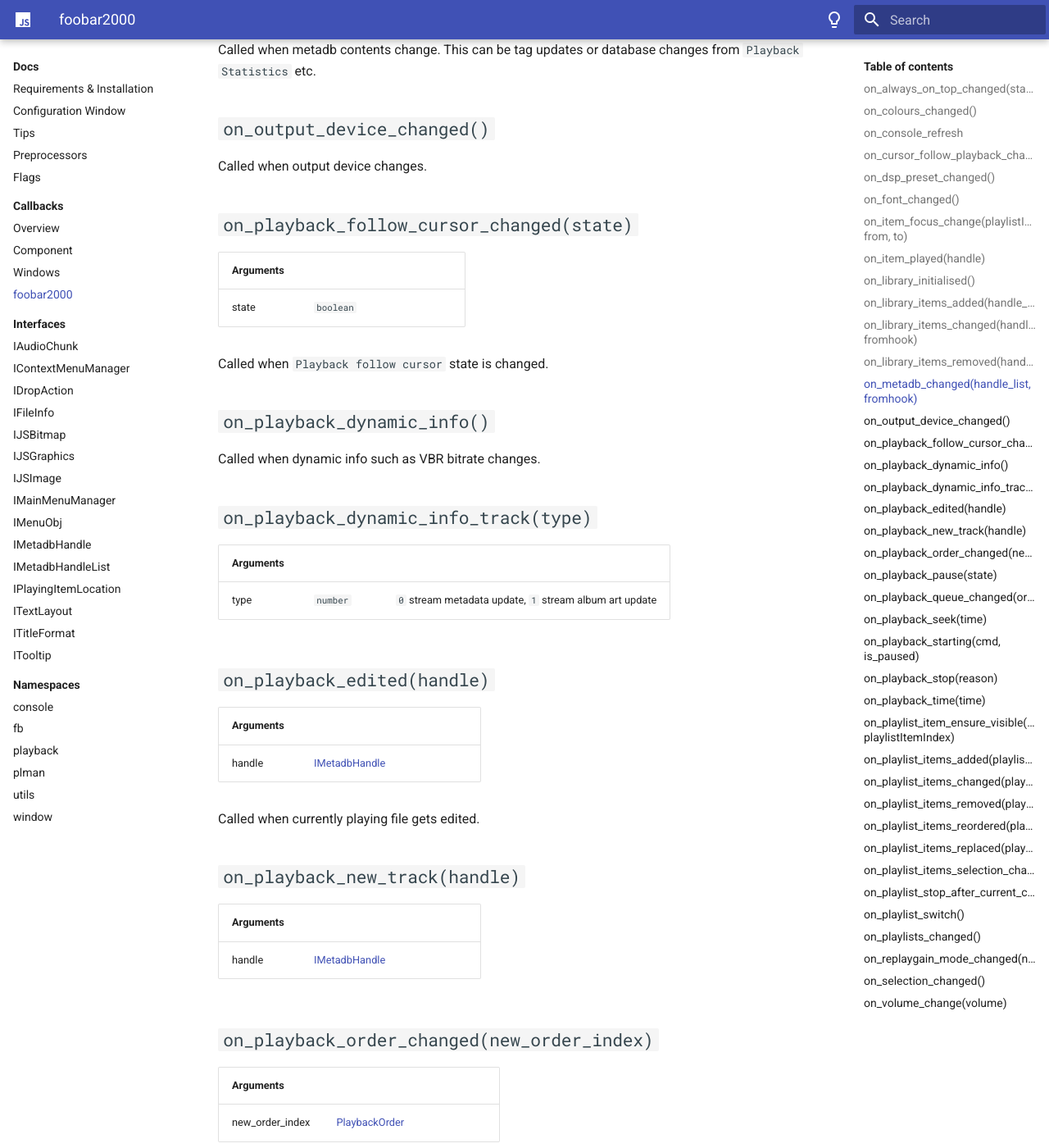
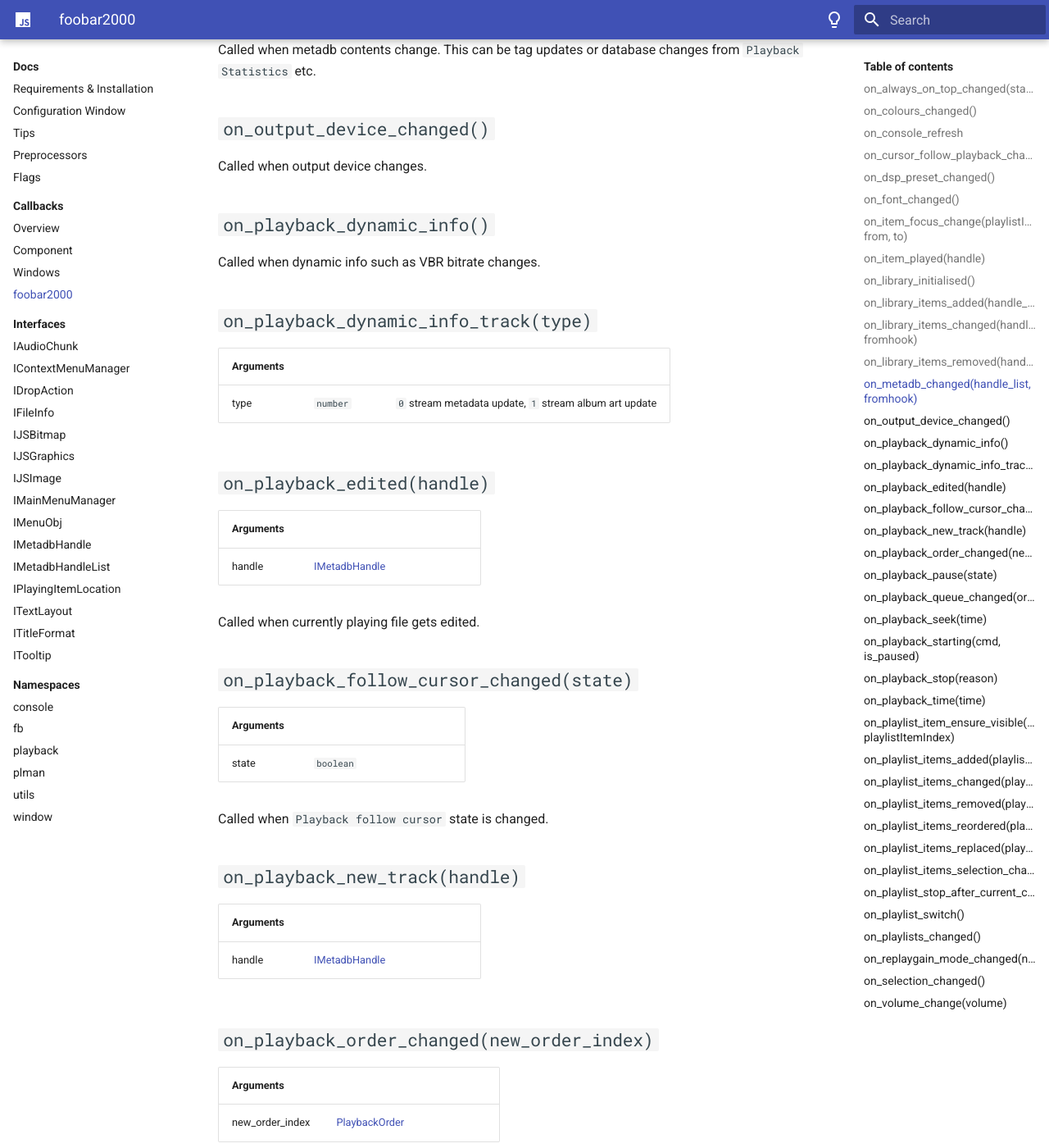
Before and after one commit to marc2k3/rtfm, an MkDocs documentation site: the page built from docs/docs/callbacks/foobar2000.md, in a window 1280 px wide and 1400 px high, scrolled down 2767 px. Shown: the whole window at 82% size. Built offline with MkDocs 1.6.1 and Material for MkDocs 9.7.7, drawn with Linux system fonts in a browser that asks for light colours; part of the change alters nothing that is shown.

```diff
--- a/docs/docs/callbacks/foobar2000.md
+++ b/docs/docs/callbacks/foobar2000.md
@@ -70,13 +70,6 @@ Called when metadb contents change. This can be tag updates or database changes
 ## `on_output_device_changed()`
 Called when output device changes.
 
-## `on_playback_follow_cursor_changed(state)`
-|Arguments|||
-|---|---|---|
-|state|`boolean`|
-
-Called when `Playback follow cursor` state is changed.
-
 ## `on_playback_dynamic_info()`
 Called when dynamic info such as VBR bitrate changes.
 
@@ -91,6 +84,13 @@ Called when dynamic info such as VBR bitrate changes.
 |handle|[IMetadbHandle](../interfaces/IMetadbHandle.md)|
 
 Called when currently playing file gets edited.
+
+## `on_playback_follow_cursor_changed(state)`
+|Arguments|||
+|---|---|---|
+|state|`boolean`|
+
+Called when `Playback follow cursor` state is changed.
 
 ## `on_playback_new_track(handle)`
 |Arguments|||
```
